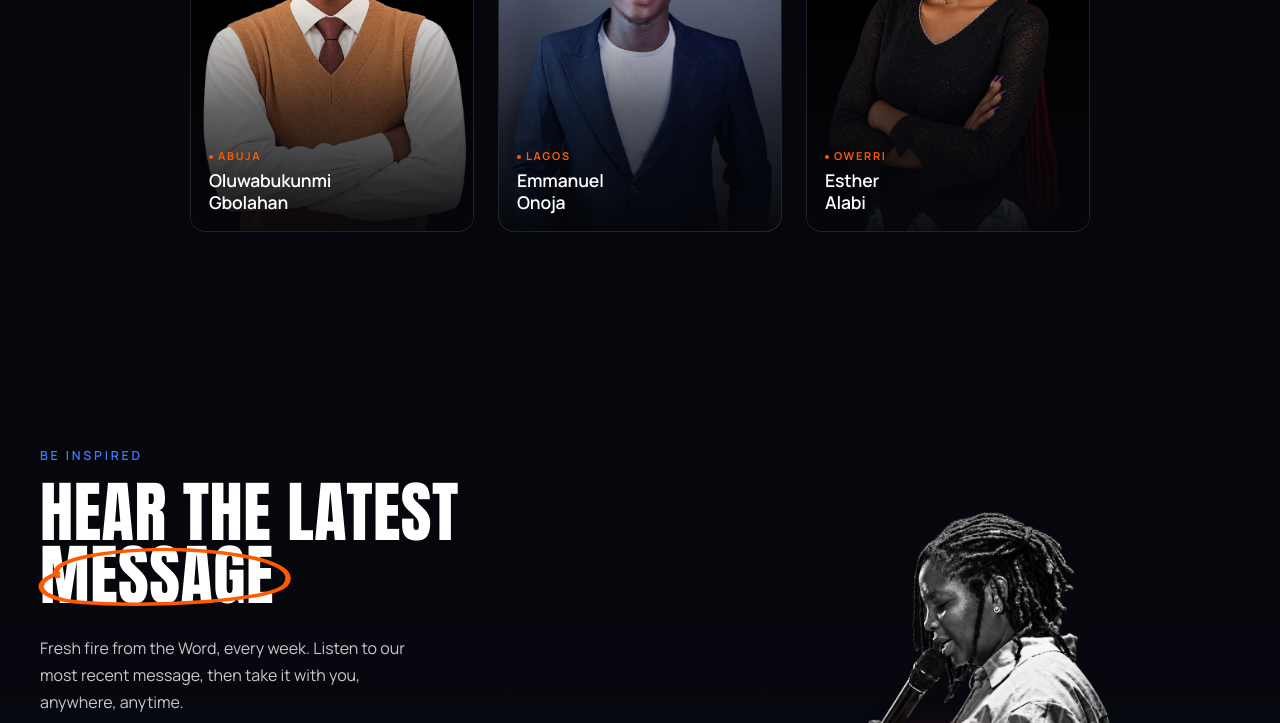
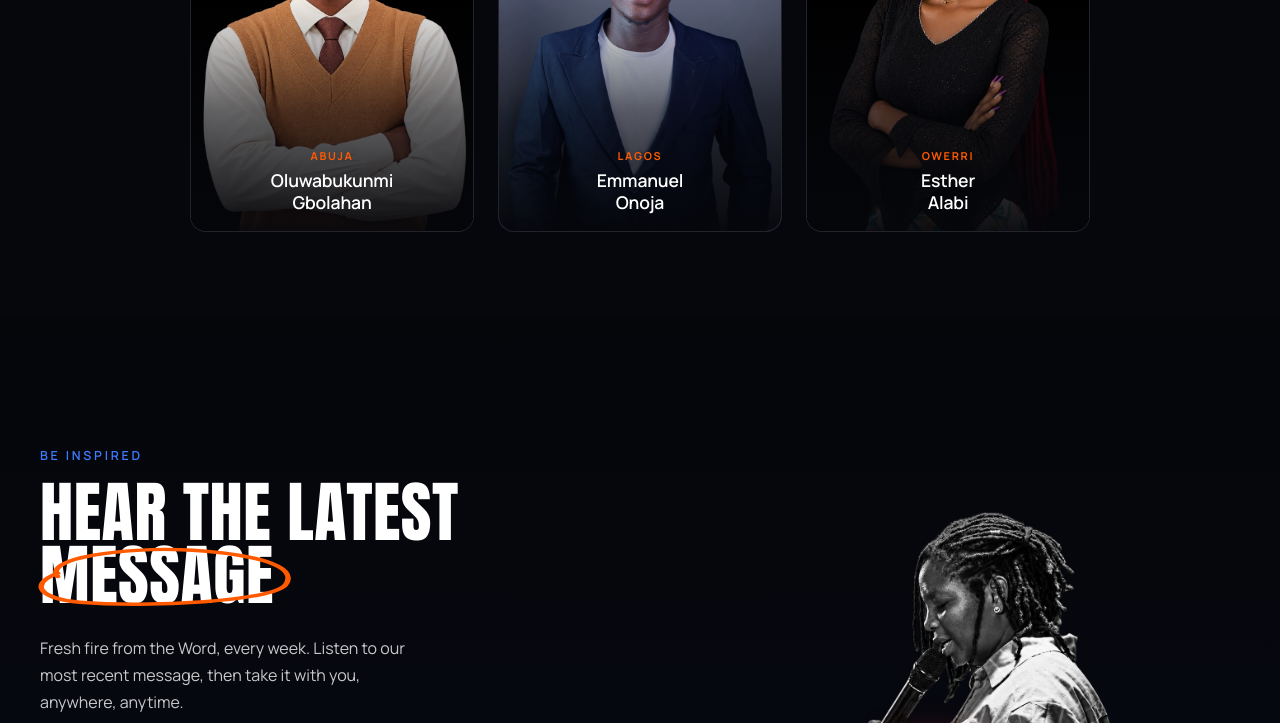
Before and after one commit to david-aguiyi/thespreadcity, a plain HTML site: page index.html in a window 1280 px wide. Shown: the part 4420-5143 px from the top of the page. Drawn offline with Linux system fonts and the light colour scheme.

Commit message:
Center pastor card text and remove orange dots

```diff
--- a/assets/styles.css
+++ b/assets/styles.css
@@ -355,12 +355,10 @@ footer .logo .logo-img{height:78px}
   z-index:2;
   width:100%;
   padding:20px 18px 18px;
-  text-align:left;
+  text-align:center;
 }
 .bp-city{
-  display:inline-flex;
-  align-items:center;
-  gap:5px;
+  display:block;
   font-family:'Manrope',sans-serif;
   font-weight:700;
   font-size:clamp(.56rem,1.4vw,.68rem);
@@ -368,14 +366,6 @@ footer .logo .logo-img{height:78px}
   text-transform:uppercase;
   color:var(--orange);
   margin-bottom:5px;
-}
-.bp-city::before{
-  content:"";
-  width:4px;
-  height:4px;
-  border-radius:50%;
-  background:var(--orange);
-  flex-shrink:0;
 }
 .bp-name{
   font-family:'Manrope',sans-serif;
@@ -396,7 +386,7 @@ footer .logo .logo-img{height:78px}
   .bp-grid{gap:8px}
   .bp-card{aspect-ratio:3/4.35;border-radius:12px}
   .bp-info{padding:10px 8px 9px}
-  .bp-city{font-size:.54rem;letter-spacing:.13em;gap:4px;margin-bottom:3px}
+  .bp-city{font-size:.54rem;letter-spacing:.13em;margin-bottom:3px}
   .bp-name{font-size:.7rem;line-height:1.2}
 }
 
```
